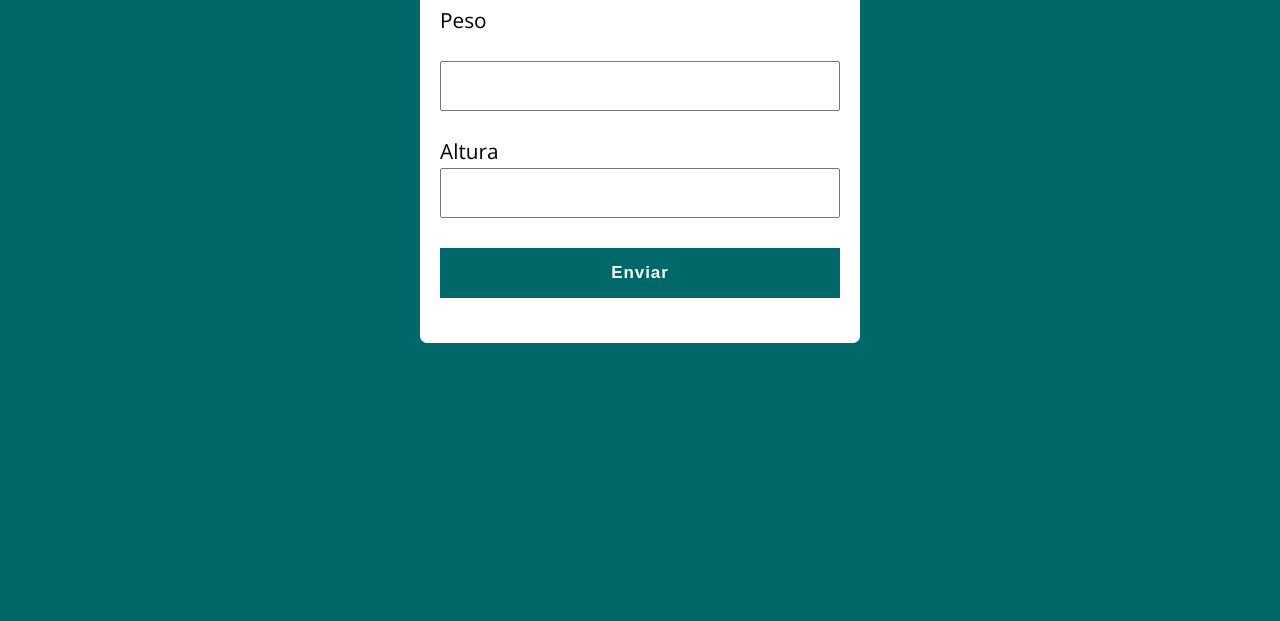
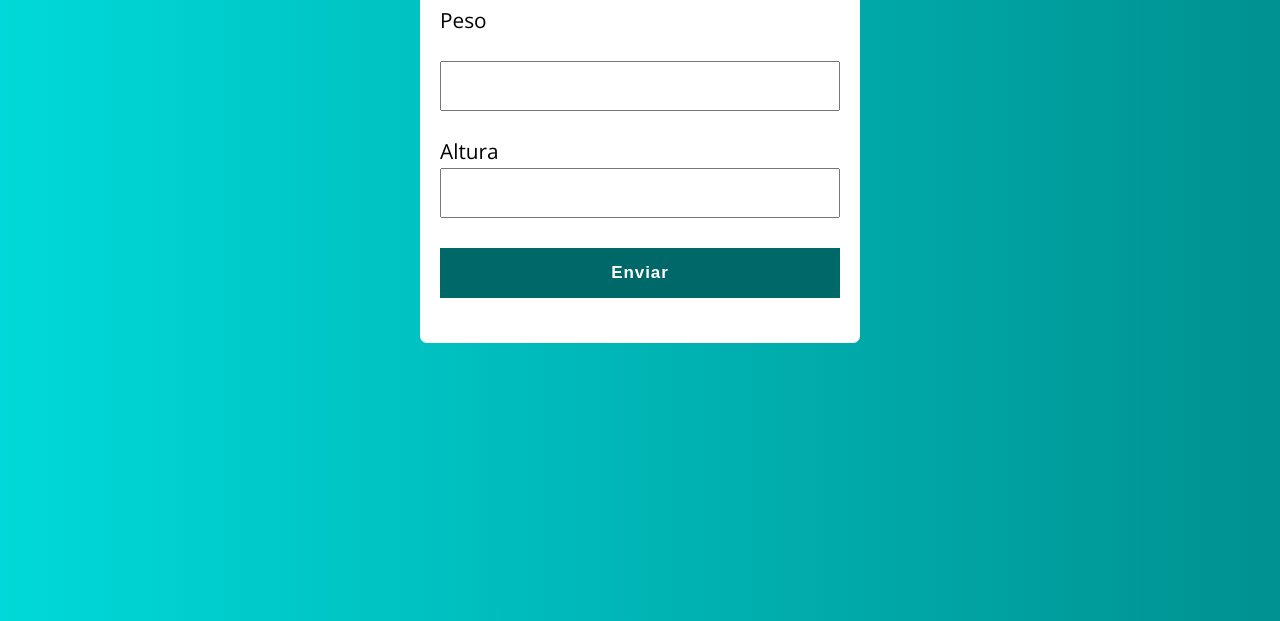
Before and after one commit to GabrielLacerda07/Calculadora-IMC, a plain HTML site: page index.html in a window 1280 px wide. Shown: the part 179-800 px from the top of the page. Drawn offline with nearby package versions, Linux system fonts and the light colour scheme.

Commit message:
atualização background

```diff
--- a/assets/css/style.css
+++ b/assets/css/style.css
@@ -11,7 +11,8 @@
 body{
     margin: 0;
     padding: 0;
-    background: var(--primary-color);
+    background: rgb(0,217,217);
+    background: linear-gradient(90deg, rgba(0,217,217,1) 0%, rgba(0,145,145,1) 100%);
     font-family: 'Open sans', sans-serif;
     font-size: 1.3em;
     line-height: 1.5em;
```
